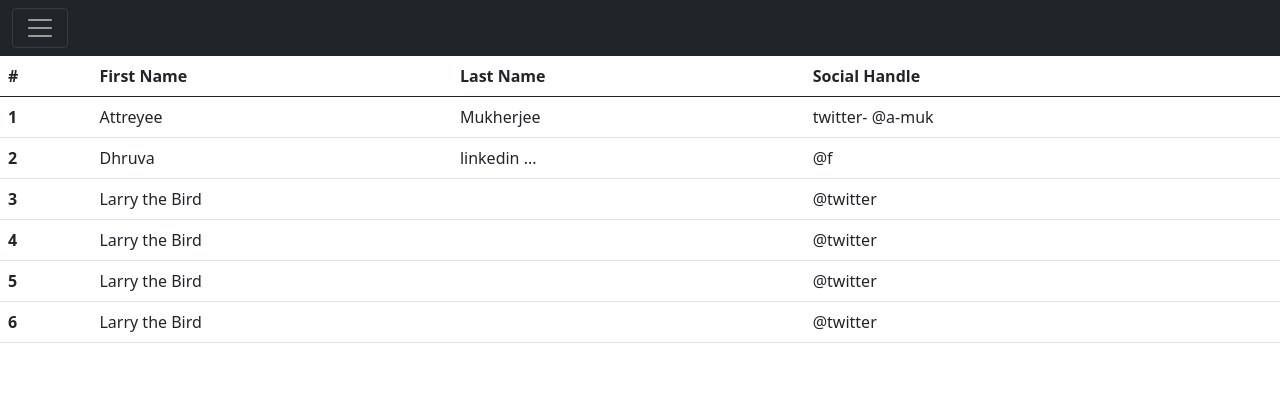
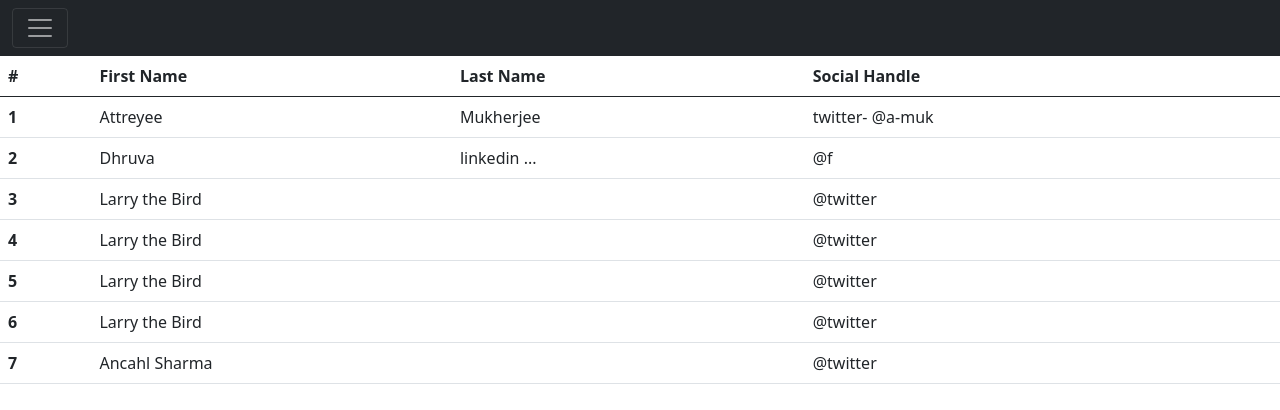
Before and after one commit to likeCoder0/Open_source_trial, a plain HTML site: page index.html in a window 1280 px wide. Drawn offline with nearby package versions, Linux system fonts and the light colour scheme.

Commit message:
Update index.html

```diff
--- a/index.html
+++ b/index.html
@@ -71,6 +71,11 @@
         <td colspan="2">Larry the Bird</td>
         <td>@twitter</td>
       </tr>
+      <tr>
+        <th scope="row">7</th>
+        <td colspan="2">Ancahl Sharma</td>
+        <td>@twitter</td>
+      </tr>
     </tbody>
   </table>
 </body>
```
